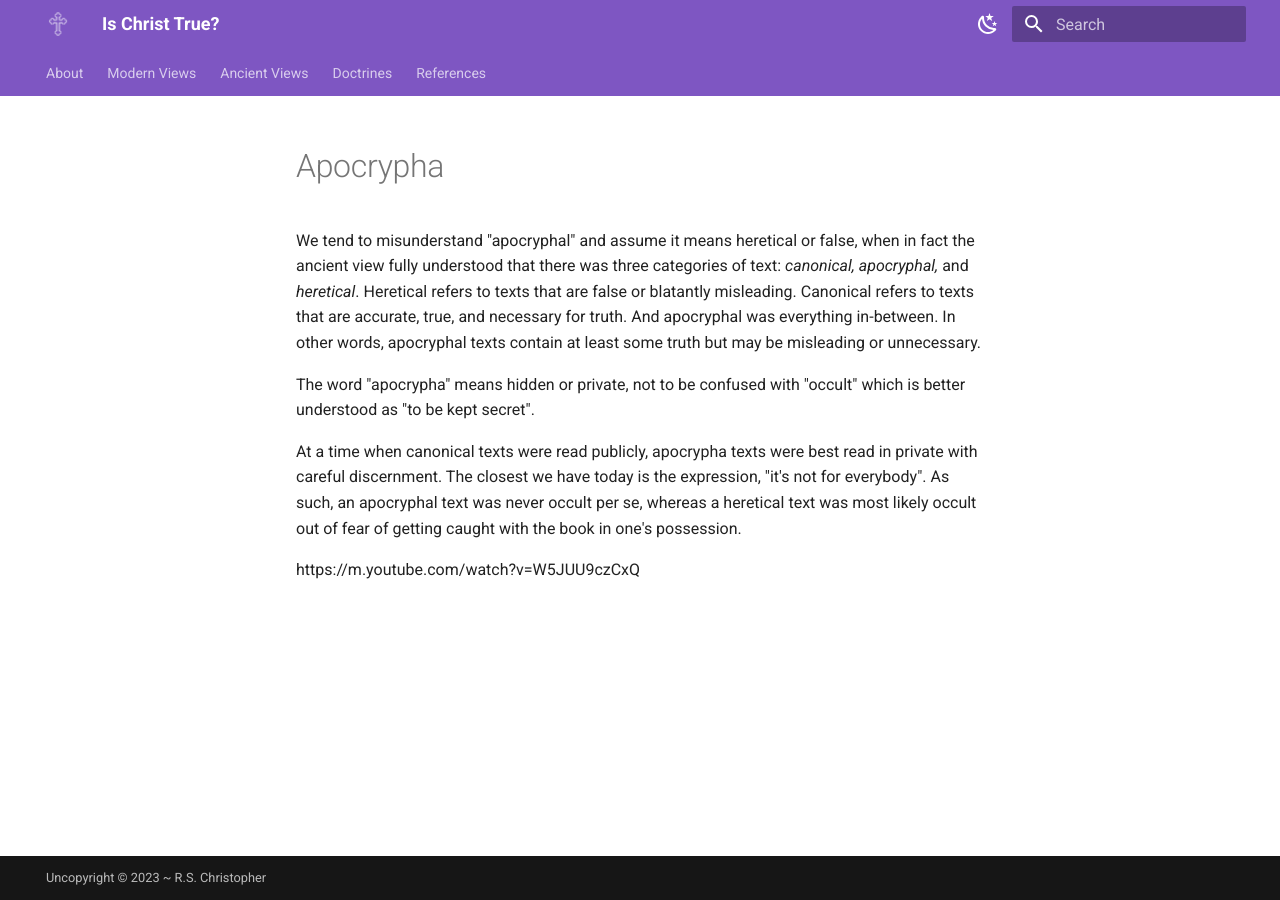
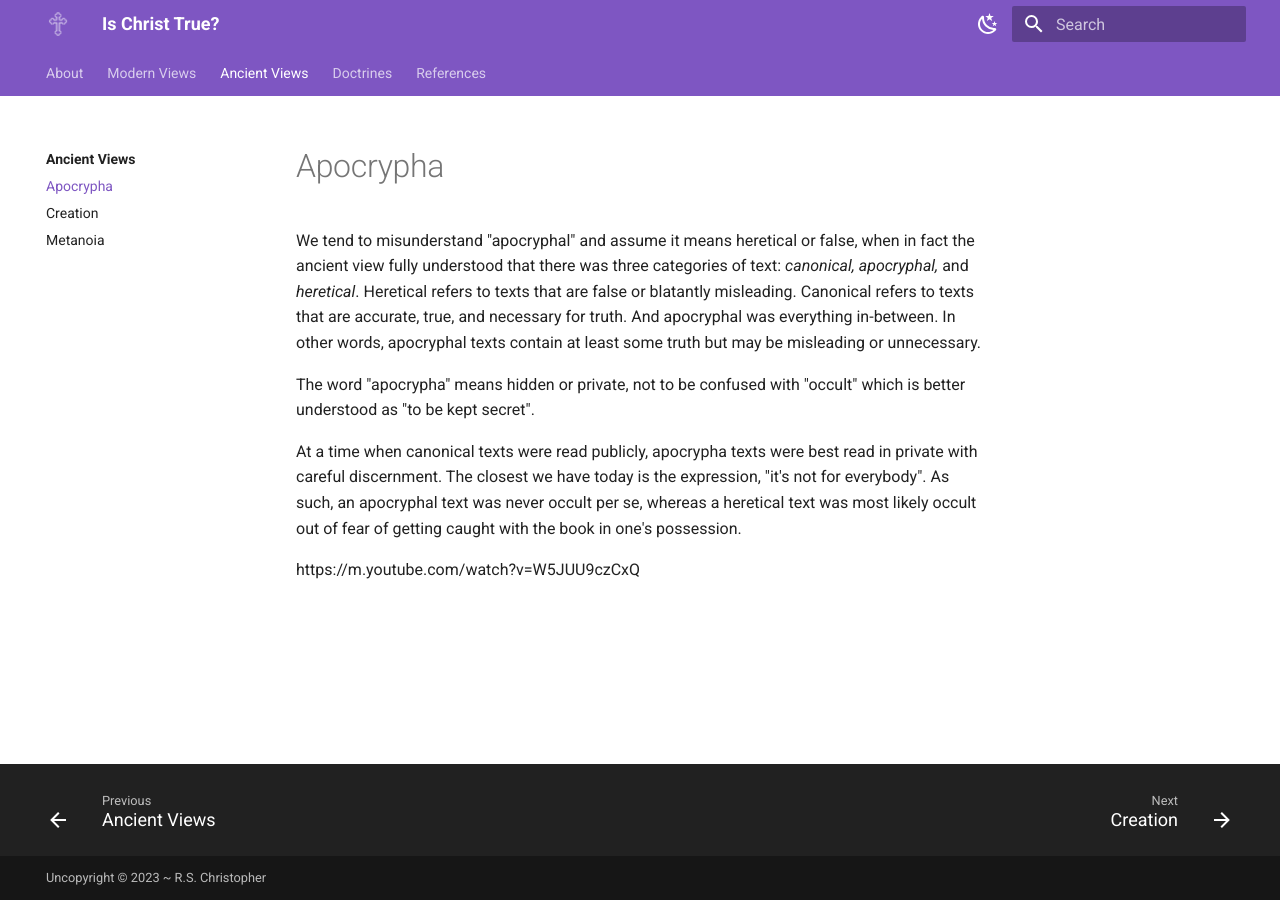
Before and after one commit to rschristopher/ischristtrue.com, an MkDocs documentation site: the page built from src/ancient-views/apocrypha.md, in a window 1280 px wide. Built offline with MkDocs 1.6.1 and Material for MkDocs 9.7.7, drawn with Linux system fonts in a browser that asks for light colours.

Commit message:
Update mkdocs.yml

```diff
--- a/mkdocs.yml
+++ b/mkdocs.yml
@@ -51,6 +51,7 @@ nav:
         - Socialism: modern-views/socialism.md
     - Ancient Views:
         - ancient-views/index.md
+        - Apocrypha: ancient-views/apocrypha.md
         - Creation: ancient-views/creation.md
         - Metanoia: ancient-views/metanoia.md
     - Doctrines:
```
